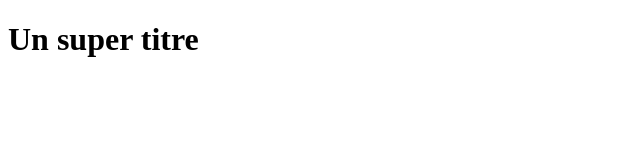
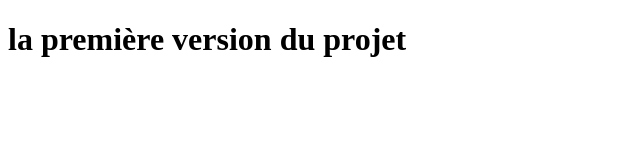
Before and after one commit to yvanwetomde/OpenclassroomsProject, a plain HTML site: page index.html in a window 1280 px wide. Shown: the whole page, without its empty margins (0-640 px from the left). Drawn offline with Linux system fonts and the light colour scheme.

Commit message:
modification du titre H1

```diff
--- a/index.html
+++ b/index.html
@@ -5,6 +5,6 @@
    <link rel="stylesheet" type="text/css" href="styles.css">
 </head>
 <body>
-   <h1>Un super titre</h1>
+   <h1>la première version du projet</h1>
 </body>
 </html>
```
